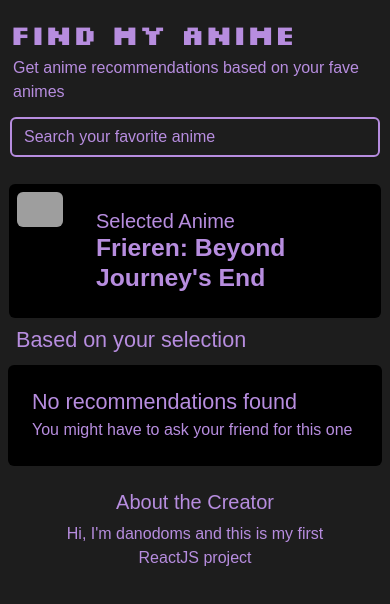
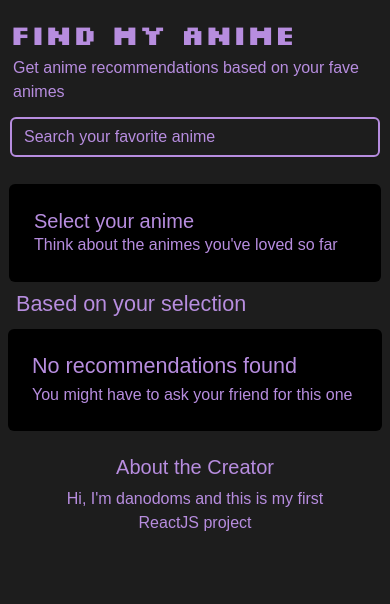
Before and after one commit to danodoms/find-my-anime, a React (Vite) app: page / in a window 390 px wide. Shown: the top 604 px of the page. Built offline with nearby package versions, Linux system fonts and the light colour scheme; grey boxes are pictures that could not be loaded; a web font is replaced by a local one.

Commit message:
WIP: added prev button

```diff
--- a/src/App.scss
+++ b/src/App.scss
@@ -55,6 +55,7 @@
 
   ReactPlayer{
     z-index: 5;
+
   }
 
 .border-outline {
@@ -63,8 +64,7 @@
 
 iframe {
     border-radius: 0.4em;
-    width:100%;
-    height: 100%;
+
 }
 
 * {
@@ -111,6 +111,8 @@
     position: relative;
 }
 
+.react-player {
+}
 // .border-b {
 //     border: 1px solid rgb(169, 255, 169);
 // }
--- a/src/App.tsx
+++ b/src/App.tsx
@@ -14,9 +14,8 @@
   const [results, setResults] = useState([]);
   const [selectedAnime, setSelectedAnime] = useState({
     id: 0,
-    title: "Frieren: Beyond Journey's End",
-    image:
-      "https://cdn.animenewsnetwork.com/thumbnails/max600x600/cms/news.6/200445/frieren.jpg",
+    title: "",
+    image: "",
   });
 
   const [recommendations, setRecommendations] = useState([]);
--- a/src/components/CoverArt.tsx
+++ b/src/components/CoverArt.tsx
@@ -2,19 +2,32 @@
 
 function CoverArt({ title, image }: any) {
   return (
-    <div className="row bg-black rounded flex-wrap gx-0">
-      <div className="col-2 p-2 align-items-center">
-        <img className="img-fluid rounded" src={image} alt="anime image" />
-      </div>
+    <div className="row h-100 bg-black rounded flex-wrap gx-0 gy-0">
+      {title == "" ? (
+        <div className="col align-self-center border p-4">
+          <h5 className="m-0">Select your anime</h5>
+          <p className="weight-regular m-0">
+            Think about the animes you've loved so far
+          </p>
+        </div>
+      ) : (
+        <>
+          <div className="row gap-4 p-4 rounded align-items-center flex-no-wrap justify-content-center gx-0">
+            <div className="col align-items-center">
+              <img
+                className="img align-self-center rounded"
+                src={image}
+                alt="cover"
+              />
+            </div>
 
-      <div className="col justify-content-start align-content-center">
-        <div className="row">
-          <div className="col border p-4">
-            <h5 className="m-0">Selected Anime</h5>
-            <h2 className="title m-0">{title}</h2>
+            <div className="col-10 justify-content-start align-self-center">
+              <h5 className="m-0">Selected Anime</h5>
+              <h2 className="title m-0">{title}</h2>
+            </div>
           </div>
-        </div>
-      </div>
+        </>
+      )}
     </div>
   );
 }
--- a/src/components/Recommendations.tsx
+++ b/src/components/Recommendations.tsx
@@ -4,6 +4,7 @@
 
 function Recommendations({ recommendations = [] }) {
   const [trailer, setTrailer] = useState("");
+  const [coverArt, setCoverArt] = useState("");
   // https://www.youtube.com/watch?v=itKPyGXrCVA
   const [playing, setPlaying] = useState(true);
   const [controls, setControls] = useState(true);
@@ -19,7 +20,7 @@
     initializeRecommendations();
 
     return () => {
-      setIndex(1);
+      setIndex(0);
       console.log("Index is set to", index);
     };
   }, [recommendations]);
@@ -67,7 +68,17 @@
         setAnimeDetails(recommendation.entry.mal_id);
       }
     });
-    setIndex(++index);
+    setIndex((index += 1));
+  }
+
+  function handlePrevious() {
+    recommendations.map((recommendation: any, id: any) => {
+      if (id === index) {
+        setTitle(recommendation.entry.title);
+        setAnimeDetails(recommendation.entry.mal_id);
+      }
+    });
+    setIndex((index -= 1));
   }
 
   function initializeRecommendations() {
@@ -98,7 +109,13 @@
                 >
                   {muted ? "Unmute" : "Mute"}
                 </button>
-                <button className="btn">I like this</button>
+
+                {index != 0 && (
+                  <button className="btn" onClick={handlePrevious}>
+                    Previous
+                  </button>
+                )}
+
                 <button className="btn" onClick={handleNext}>
                   Next
                 </button>
@@ -106,10 +123,16 @@
             </div>
           </div>
 
-          <div className="col relative rounded gx-0">
+          <div className="col-md relative rounded gx-0">
             <div className="col bg-primary gx-0 gy-0">
-              <div className="gradient-overlay"></div>
+              <div className="rounded gradient-overlay"></div>
             </div>
+
+            {trailer == "" ? (
+              <div className="cover-art-wrapper">
+                <img src={coverArt} alt="" />
+              </div>
+            ) : (
               <div className="player-wrapper">
                 <ReactPlayer
                   className="rounded react-player"
@@ -119,6 +142,7 @@
                   muted={muted} //must be muted to enable autoplay feature (not in all cases)
                   controls={false}
                   width="100%"
+                  // height="100%"
                   loop
                   onReady={() => {}}
                   onStart={() => {
@@ -132,6 +156,7 @@
                   }}
                 />
               </div>
+            )}
           </div>
         </div>
       </div>
@@ -146,8 +171,13 @@
       const data = await response.json();
       console.log("Fetching data...");
 
+      setTrailer("");
       setTrailer(data.data.trailer.url);
       setSynopsis(limitCharacters(data.data.synopsis, 500));
+      setCoverArt(data.data.images.jpg.large_image_url);
+      console.log("title: ", title);
+      console.log("cover art for this recommendation: ", coverArt);
+      console.log("trailer: ", trailer);
     } catch (error) {
       console.error(error);
     }
```
Lines whose indentation alone changed are shown as unchanged.
